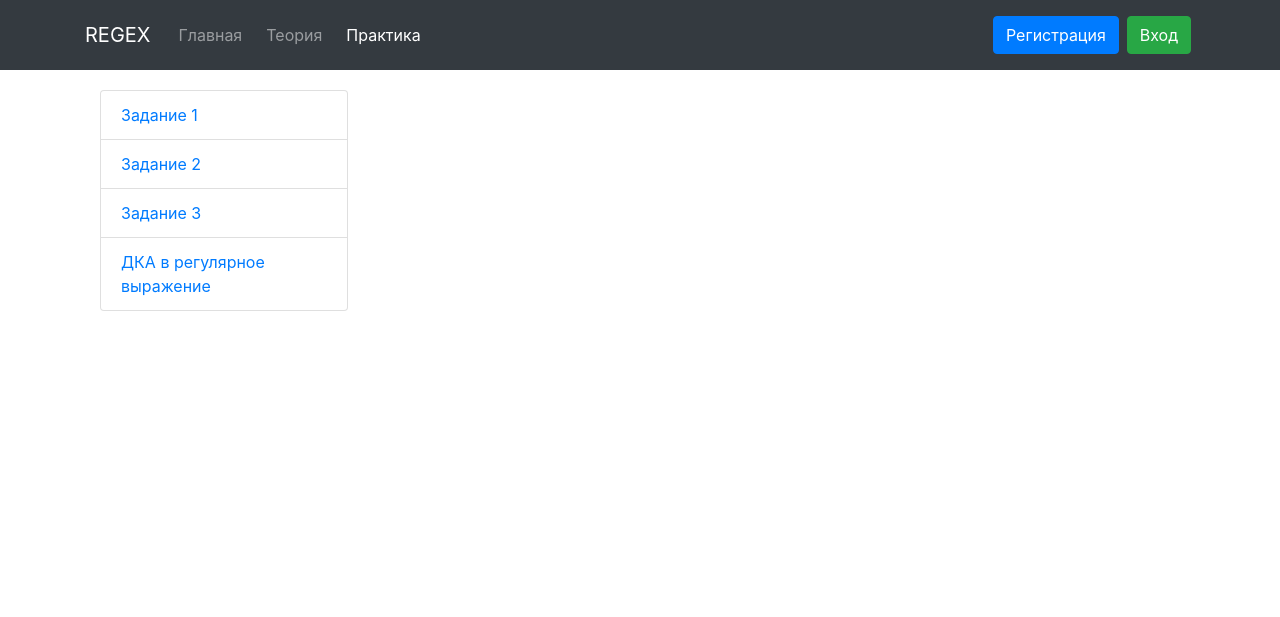
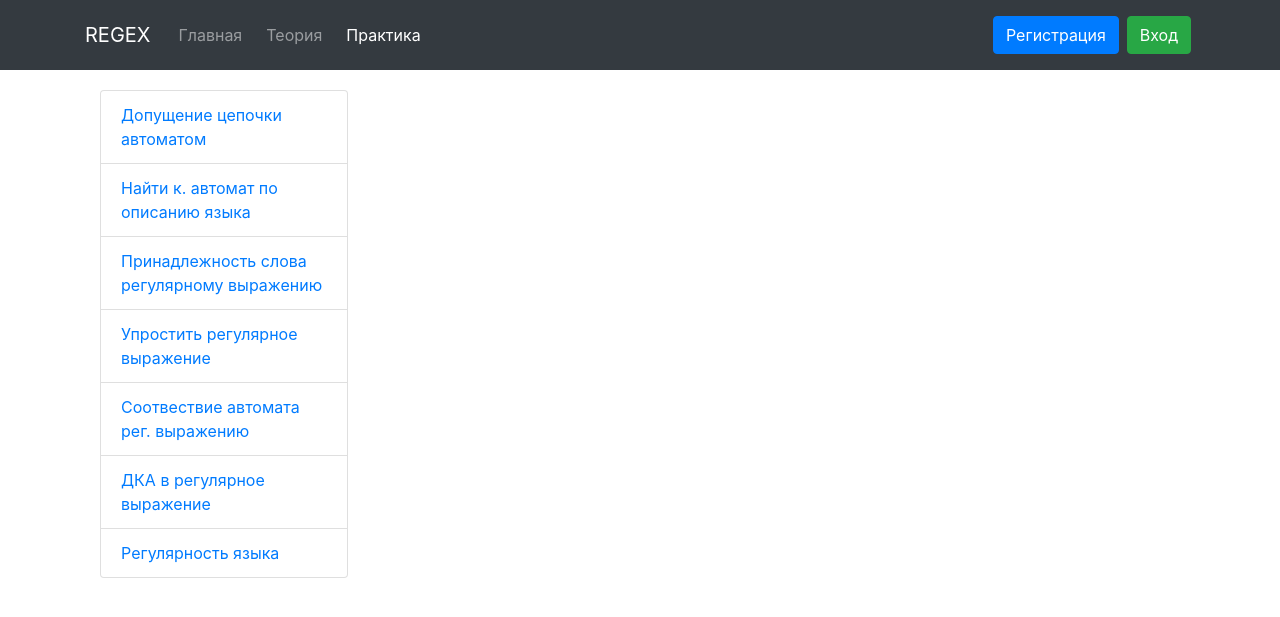
Before and after one commit to Alutery/regular-expressions, a Django app: page /practice/ in a window 1280 px wide. Shown: the top 617 px of the page. Run offline with Django 3.2, Linux system fonts and the light colour scheme; parts of the project's set-up code (start-up, migrations or seed data) failed here and were passed over; some libraries are stand-ins or nearby versions.

Commit message:
tasks content

```diff
--- a/practice/templates/practice/main.html
+++ b/practice/templates/practice/main.html
@@ -12,10 +12,13 @@
 <div class="row">
     <div class="col-sm-3 sidebar">
         <ul class="nav nav-sidebar hidden-xs hidden-sm list-group">
-            <li class="list-group-item"><a href="{% url 'task1' %}">Задание 1</a></li>
-            <li class="list-group-item"><a href="{% url 'task2' %}">Задание 2</a></li>
-            <li class="list-group-item"><a href="{% url 'task3' %}">Задание 3</a></li>
+            <li class="list-group-item"><a href="{% url 'task1' %}">Допущение цепочки автоматом</a></li>
+            <li class="list-group-item"><a href="{% url 'task1' %}">Найти к. автомат по описанию языка</a></li>
+            <li class="list-group-item"><a href="{% url 'task2' %}">Принадлежность слова регулярному выражению</a></li>
+            <li class="list-group-item"><a href="{% url 'task_DFA_to_regex' %}">Упростить регулярное выражение</a></li>
+            <li class="list-group-item"><a href="{% url 'task3' %}">Соотвествие автомата рег. выражению</a></li>
             <li class="list-group-item"><a href="{% url 'task_DFA_to_regex' %}">ДКА в регулярное выражение</a></li>
+            <li class="list-group-item"><a href="{% url 'task_DFA_to_regex' %}">Регулярность языка</a></li>
         </ul>
     </div>
     <div class="col-sm-9">
```
